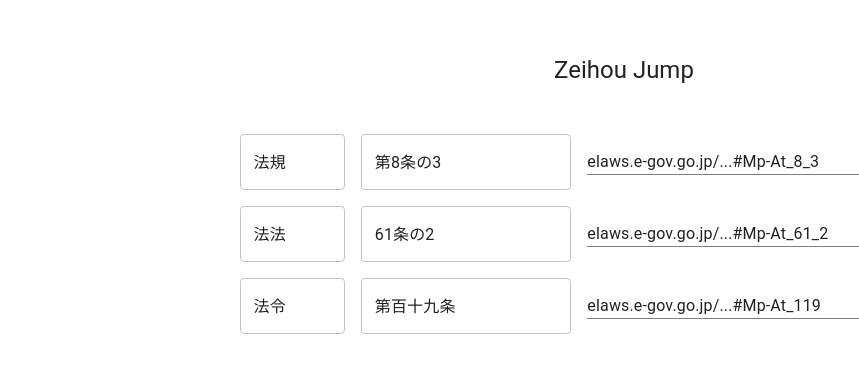
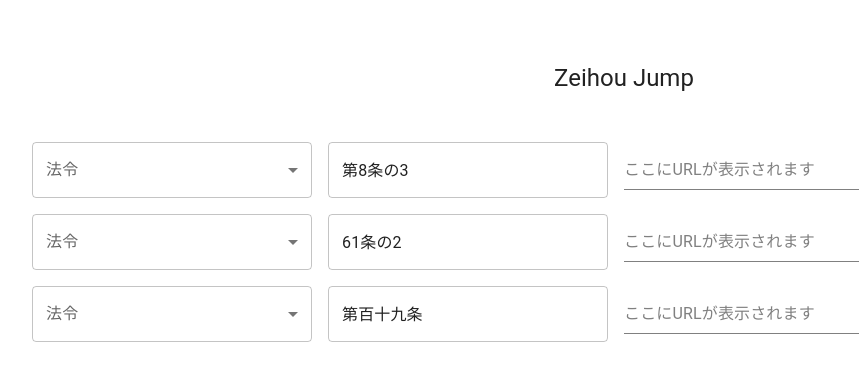
Before and after one commit to okayu-f/zeihoujump, a React (Vite) app: page / in a window 1280 px wide. Shown: the part 190-570 px from the top of the page, without its empty margins (16-875 px from the left). Built offline with nearby package versions, Linux system fonts and the light colour scheme.

Commit message:
特定の法以外の法律のリンクも生成できるように機能追加

```diff
--- a/src/App.tsx
+++ b/src/App.tsx
@@ -1,29 +1,32 @@
+import React, { useState } from "react";
+import { Box, Link, TextField, Typography, createTheme, ThemeProvider, CssBaseline, FormControl, InputLabel, MenuItem, Select, SelectChangeEvent, Grid } from "@mui/material";
 import generateLinkEGov from "./generateLinkEGov";
-
-import { Box, Link, TextField, Typography, createTheme, ThemeProvider, CssBaseline } from "@mui/material";
-import { useState } from "react";
+import { laws, Law } from "./laws";
 import "./App.css";
 
 interface RowProps {
-  fixedValue: string;
   defaultValue: string;
-  baseUrl: string;
 }
 
-const Row: React.FC<RowProps> = ({ fixedValue, defaultValue, baseUrl }) => {
+const Row: React.FC<RowProps> = ({ defaultValue }) => {
   const [value, setValue] = useState(defaultValue);
+  const [selectedLaw, setSelectedLaw] = useState<Law | null>(null);
 
-  const handleChange = (event: React.ChangeEvent<HTMLInputElement>) => {
+  const handleValueChange = (event: React.ChangeEvent<HTMLInputElement>) => {
     setValue(event.target.value);
   };
 
-  const linkHref = generateLinkEGov(baseUrl, value);
+  const handleLawChange = (event: SelectChangeEvent<string>) => {
+    const law = laws.find(law => law.abbreviation === event.target.value) || null;
+    setSelectedLaw(law);
+  };
 
-  // linkHref からドメインと省略された部分を抽出するロジック
+  const linkHref = selectedLaw ? generateLinkEGov(selectedLaw.id, value) : "";
+
   const extractLinkText = (url: string) => {
     try {
-      const { hostname, hash } = new URL(url);
-      return `${hostname}/...${hash}`;
+      const { origin, hash } = new URL(url);
+      return `${origin}/...${hash}`;
     } catch {
       return url;
     }
@@ -32,44 +35,63 @@ const Row: React.FC<RowProps> = ({ fixedValue, defaultValue, baseUrl }) => {
   const linkText = extractLinkText(linkHref);
 
   return (
-    <Box sx={{ display: "flex", alignItems: "center", mb: 2 }}>
-      <TextField
-        value={fixedValue}
-        InputProps={{
-          readOnly: true,
-        }}
-        sx={{ mr: 2, flex: 1 }}
-      />
-      <TextField value={value} onChange={handleChange} sx={{ mr: 2, flex: 2 }} />
-      <Box sx={{ flex: 4, display: "flex", alignItems: "center", borderBottom: "1px solid grey", height: "100%" }}>
-        <Link href={linkHref} sx={{ textAlign: "left", flex: 1, textDecoration: "none", color: "inherit" }} target="_blank" rel="noopener noreferrer">
-          {linkText}
-        </Link>
-      </Box>
-    </Box>
+    <Grid container item spacing={2} alignItems="center" width={'100%'}>
+      <Grid item xs={12} md={3}>
+        <FormControl fullWidth sx={{ minWidth: 200 }}>
+          <InputLabel id="law-select-label">法令</InputLabel>
+          <Select
+            labelId="law-select-label"
+            value={selectedLaw ? selectedLaw.abbreviation : ""}
+            onChange={handleLawChange}
+          >
+            {laws.map((law) => (
+              <MenuItem key={law.id} value={law.abbreviation}>
+                <Typography noWrap>{law.abbreviation} - {law.fullName}</Typography>
+              </MenuItem>
+            ))}
+          </Select>
+        </FormControl>
+      </Grid>
+      <Grid item xs={12} md={3}>
+        <TextField value={value} onChange={handleValueChange} fullWidth sx={{ minWidth: 200 }} />
+      </Grid>
+      <Grid item xs={12} md={6}>
+        <Box sx={{ display: "flex", alignItems: "center", borderBottom: "1px solid grey", height: "100%", minWidth: 200, minHeight: 40 }}>
+          <Link
+            href={linkHref}
+            sx={{ textAlign: "left", flex: 1, textDecoration: "none", color: linkText ? "inherit" : "grey", display: "inline-block" }}
+            target="_blank"
+            rel="noopener noreferrer"
+            noWrap
+          >
+            {linkText || "ここにURLが表示されます"}
+          </Link>
+        </Box>
+      </Grid>
+    </Grid>
   );
 };
 
 const theme = createTheme({
   palette: {
-    mode: "light", // ライトテーマを固定
+    mode: "light",
   },
 });
 
-function App() {
+const App: React.FC = () => {
   return (
     <ThemeProvider theme={theme}>
       <CssBaseline />
       <Typography variant="h5" component="h1" sx={{ mb: 4 }}>
         Zeihou Jump
       </Typography>
-      <Box sx={{ p: 2 }}>
-        <Row fixedValue="法規" defaultValue="第8条の3" baseUrl="https://elaws.e-gov.go.jp/document?lawid=340M50000040012#Mp-At_" />
-        <Row fixedValue="法法" defaultValue="61条の2" baseUrl="https://elaws.e-gov.go.jp/document?lawid=340AC0000000034#Mp-At_" />
-        <Row fixedValue="法令" defaultValue="第百十九条" baseUrl="https://elaws.e-gov.go.jp/document?lawid=340CO0000000097#Mp-At_" />
-      </Box>
+      <Grid container spacing={2} sx={{ p: 2 }}>
+        <Row defaultValue="第8条の3" />
+        <Row defaultValue="61条の2" />
+        <Row defaultValue="第百十九条" />
+      </Grid>
     </ThemeProvider>
   );
-}
+};
 
 export default App;
--- a/src/generateLinkEGov.ts
+++ b/src/generateLinkEGov.ts
@@ -42,11 +42,12 @@ const convertLawText = (value: string) => {
   }
 };
 
-const generateLinkEGov = (baseurl: string, value: string) => {
+const generateLinkEGov = (lawId: string, value: string) => {
+  const baseUrl = "https://elaws.e-gov.go.jp/document?lawid="
   const arabicNumValue = kansujiToArabic(value);
   const convertedValue = convertLawText(arabicNumValue);
 
-  return `${baseurl}${convertedValue}`;
+  return `${baseUrl}${lawId}#Mp-At_${convertedValue}`;
 };
 
 export default generateLinkEGov;
```
